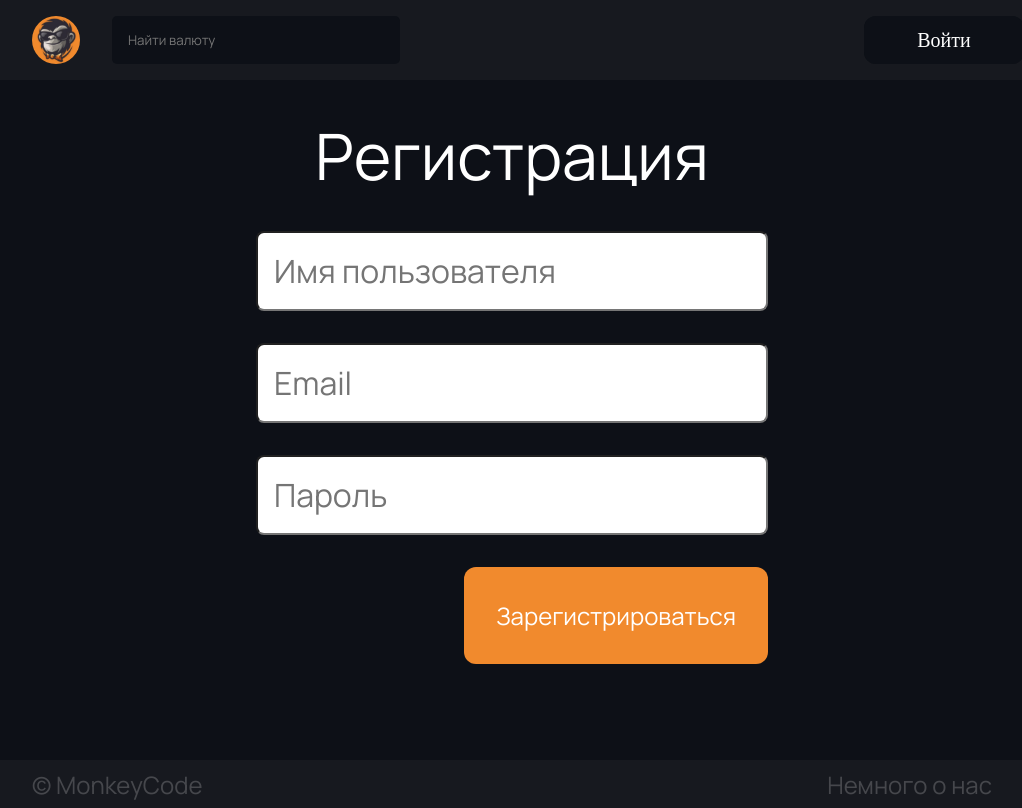
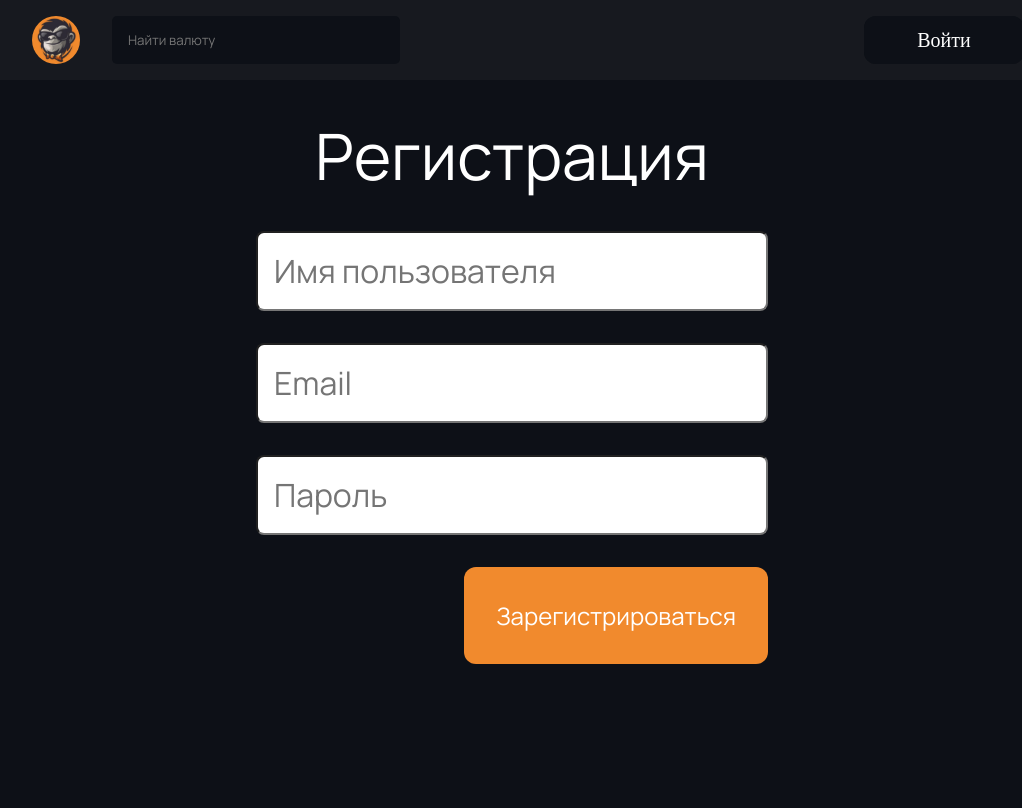
Before and after one commit to kxxdree/monkeycoin-test, a Vue app: page /#/signin in a window 1280 px wide. Shown: the whole page, without its empty margins (128-1150 px from the left). Built offline with nearby package versions, Linux system fonts and the light colour scheme.

Commit message:
last version

```diff
--- a/src/views/Register.vue
+++ b/src/views/Register.vue
@@ -1,5 +1,5 @@
 <template>
-    <div class="auth__page">
+    <div>
         <header-vue></header-vue>
         <div class="home-page__header">
             <router-link to="/signin" class="home-page__header_button_router">
@@ -18,7 +18,7 @@
                 <button @click.prevent="sendForm" class="auth__sign-button">Зарегистрироваться</button>
             </form>
         </div>
-        <footer-vue></footer-vue>
+        <!-- <footer-vue></footer-vue> -->
     </div>
 </template>
 
@@ -58,15 +58,12 @@ export default {
 </script>
 
 <style lang="scss">
-.auth__page {
-    background-color: #0D1017;
-}
 
 .auth__container-page {
     display: flex;
     flex-direction: column;
     align-items: center;
-    width: 60%;
+    width: 50%;
     margin: auto;
 }
 
--- a/src/views/SignIn.vue
+++ b/src/views/SignIn.vue
@@ -1,7 +1,6 @@
 <template>
     <div>
         <register></register>
-
     </div>
 </template>
 <script>
```
